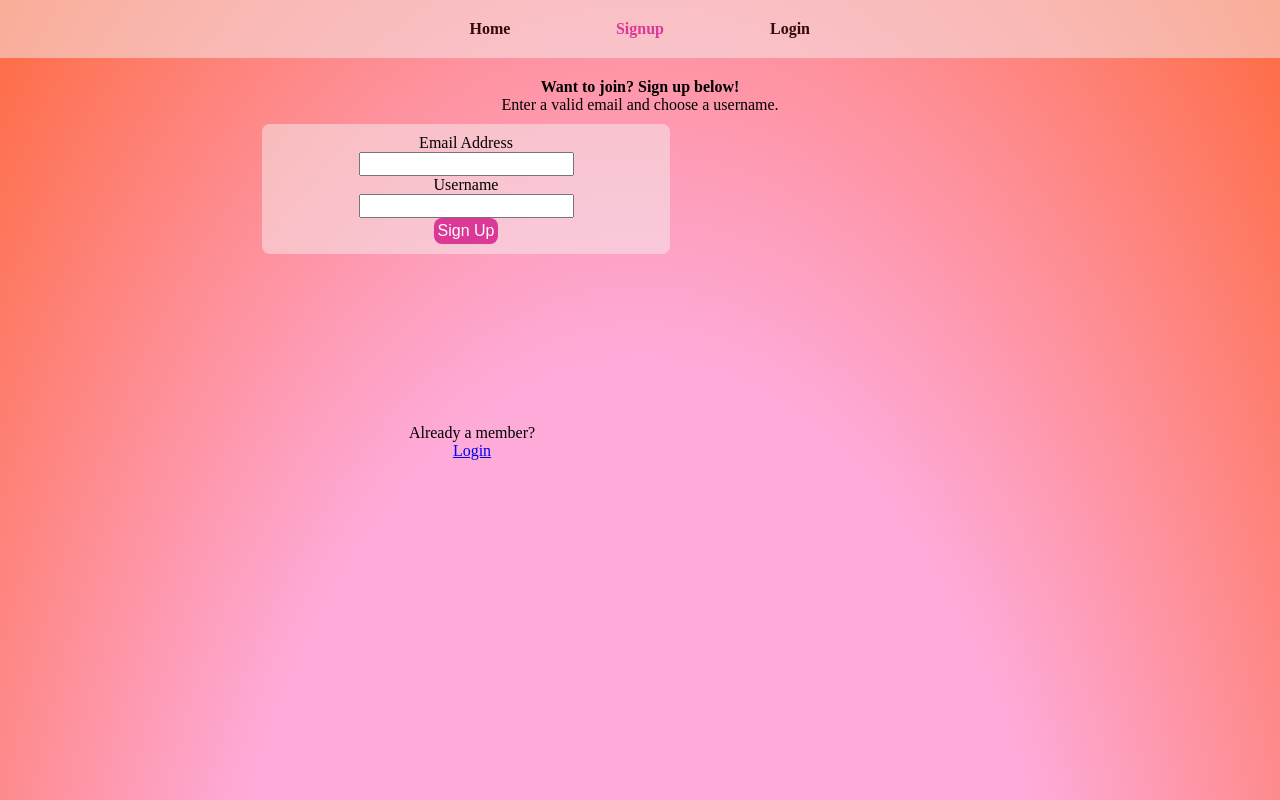
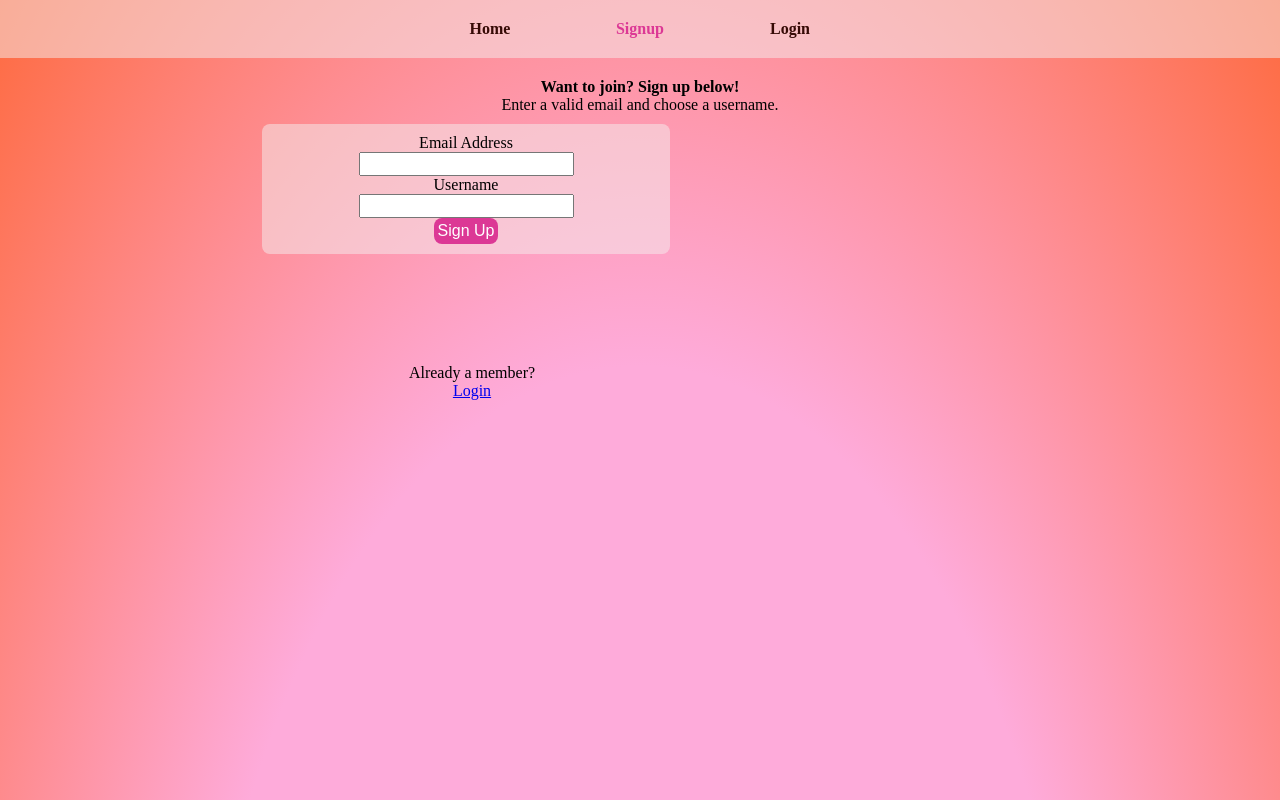
Before and after one commit to holliscrowder/pensyv-website, a React (Create React App) app in the folder client/: page /signup in a window 1280 px wide. Shown: the top 800 px of the page. Built offline with nearby package versions, Linux system fonts and the light colour scheme; no server answers.

Commit message:
add pip files and signup to commit

```diff
--- a/client/src/pages/Signup.css
+++ b/client/src/pages/Signup.css
@@ -20,6 +20,6 @@
     padding: 10px 10px 10px 10px;
     margin-left: 20%;
     width: min(60%, 400px);
-    margin-top: 160px;
+    margin-top: 100px;
 
 }
```
Also changed, not shown: 2 other files (tests, documents, lock files or other folders).
